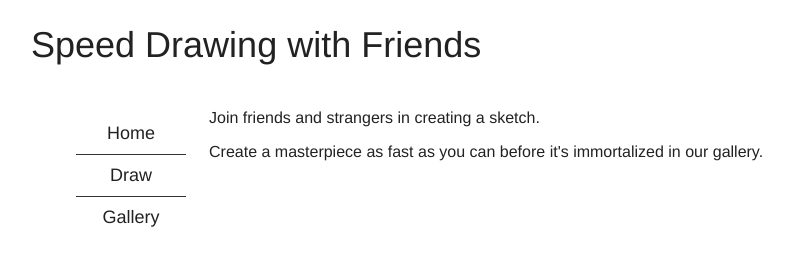
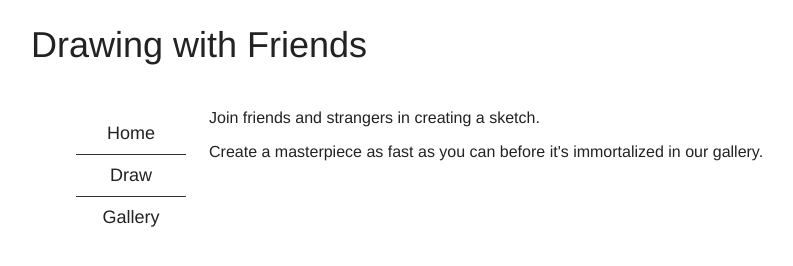
Before and after one commit to lackadaisicalFoxtrot/drawingWithFriends, a website: page client/index.html in a window 1280 px wide. Shown: the whole page, without its empty margins (227-1020 px from the left). Drawn offline with Linux system fonts and the light colour scheme; no server answers.

Commit message:
changed title

```diff
--- a/client/index.html
+++ b/client/index.html
@@ -1,11 +1,11 @@
 <!doctype html>
 <head>
-  <title>Speed Drawing with Friends</title>
+  <title>Drawing with Friends</title>
   <meta charset="utf-8">
   <link rel="stylesheet" type="text/css" href="css/main.css">
 </head>
 <body>
-  <header><h1>Speed Drawing with Friends</h1>
+  <header><h1>Drawing with Friends</h1>
     <nav>
       <ul>
         <li><a href='#'>Home</a></li>
```
